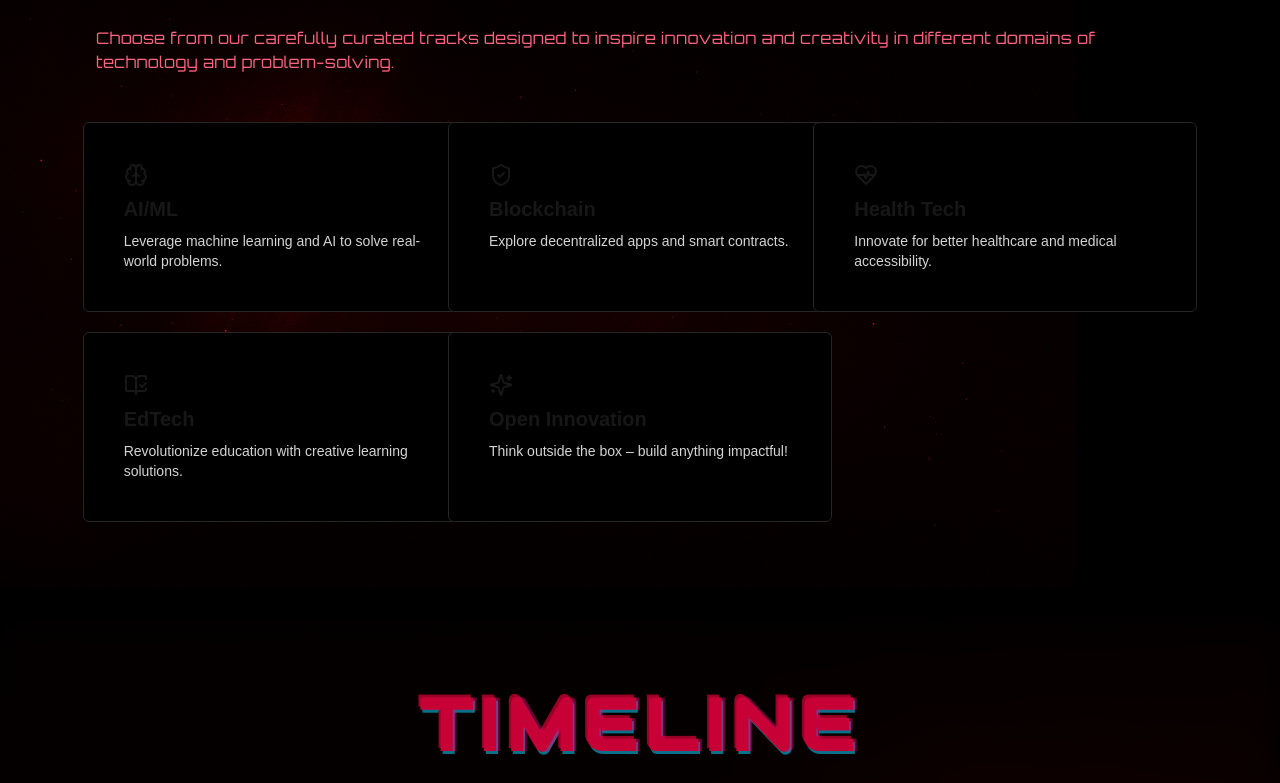
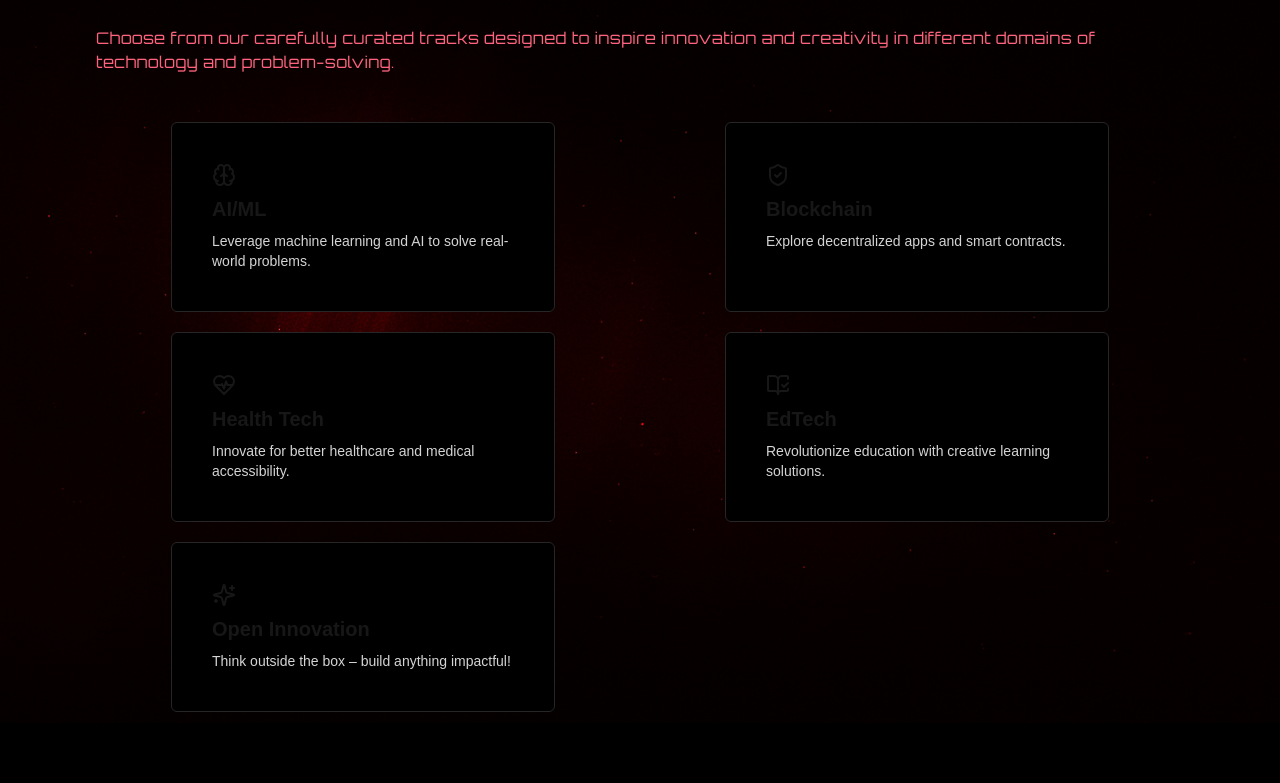
Before and after one commit to memkgupta/devon_gdg, a Next.js app: page / in a window 1280 px wide. Shown: the part 1797-2580 px from the top of the page. Built offline with nearby package versions, Linux system fonts and the light colour scheme.

Commit message:
changes in card size and gapping

```diff
--- a/src/components/Collaborate.tsx
+++ b/src/components/Collaborate.tsx
@@ -5,7 +5,7 @@ import { HeartHandshake, HandCoins, ExternalLink, Scale } from "lucide-react";
 const Collaborate = () => {
   const hackathonTracks = [
     {
-      name: "Be a Community Partner",
+      name: "Community Partner",
       icon: "HeartHandshake",
       link: "https://docs.google.com/forms/d/1EXWp07n5lzpK4aphBr2MAT2FL-0JRFGxixRVPsI1ibM/edit",
       desc: "Empower the next wave of innovation! Collaborate with us and grow your tech tribe.",
@@ -44,16 +44,16 @@ const Collaborate = () => {
         this hackathon a massive success. Interested in being part of Devon 2.0?
         Let's collaborate!
       </p>
-      <div className="mt-12 grid grid-cols-1 md:grid-cols-2 lg:grid-cols-3 gap-x-2 gap-y-5 justify-items-center">
+      <div className="mt-12 grid grid-cols-1 md:grid-cols-2 lg:grid-cols-3 gap-x-7 gap-y-5 justify-items-center">
         {hackathonTracks.map((track) => {
           const Icon = iconsMap[track.icon as keyof typeof iconsMap];
           return (
-            <CardSpotlight key={track.name} className="w-96">
+            <CardSpotlight key={track.name} className="">
               <div className="flex flex-col items-center gap-2 justify-center">
                 <Icon className="z-10" />
                 <a
                   href={track.link}
-                  className="text-xl font-bold relative z-20 mt-2 flex items-center gap-1 hover:text-rose-600"
+                  className="text-xl font-bold relative z-20 mt-2 flex text-center items-center gap-1 hover:text-rose-600"
                 >
                   {track.name}
                   <ExternalLink size="15px" />
--- a/src/components/Tracks.tsx
+++ b/src/components/Tracks.tsx
@@ -51,7 +51,7 @@ const Tracks = () => {
         Choose from our carefully curated tracks designed to inspire innovation
         and creativity in different domains of technology and problem-solving.
       </p>
-      <div className="mt-12 grid grid-cols-1 md:grid-cols-2 lg:grid-cols-3 gap-x-2 gap-y-5 justify-items-center">
+      <div className="mt-12 grid grid-cols-1 md:grid-cols-2 lg:grid-cols-2 gap-x-5 gap-y-5 justify-items-center">
         {hackathonTracks.map((track) => {
           return (
             <TracksCard
```
